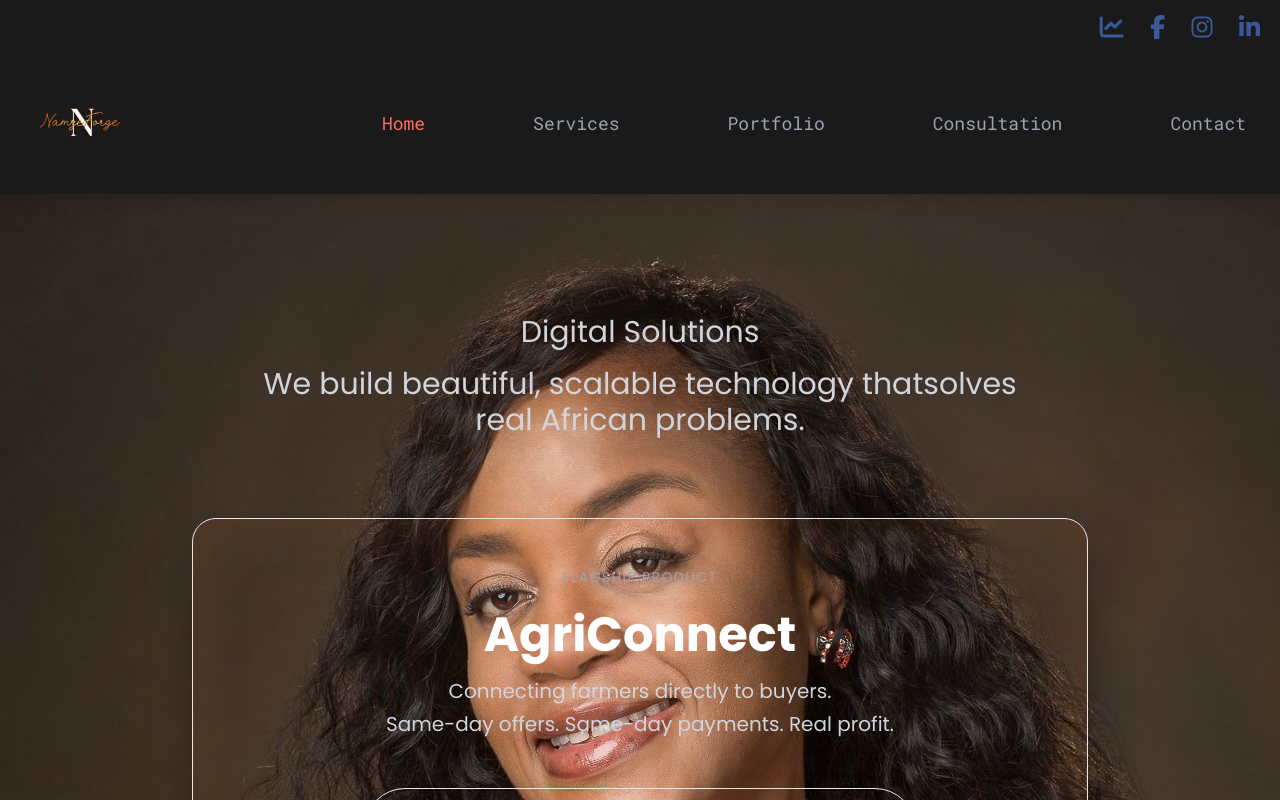
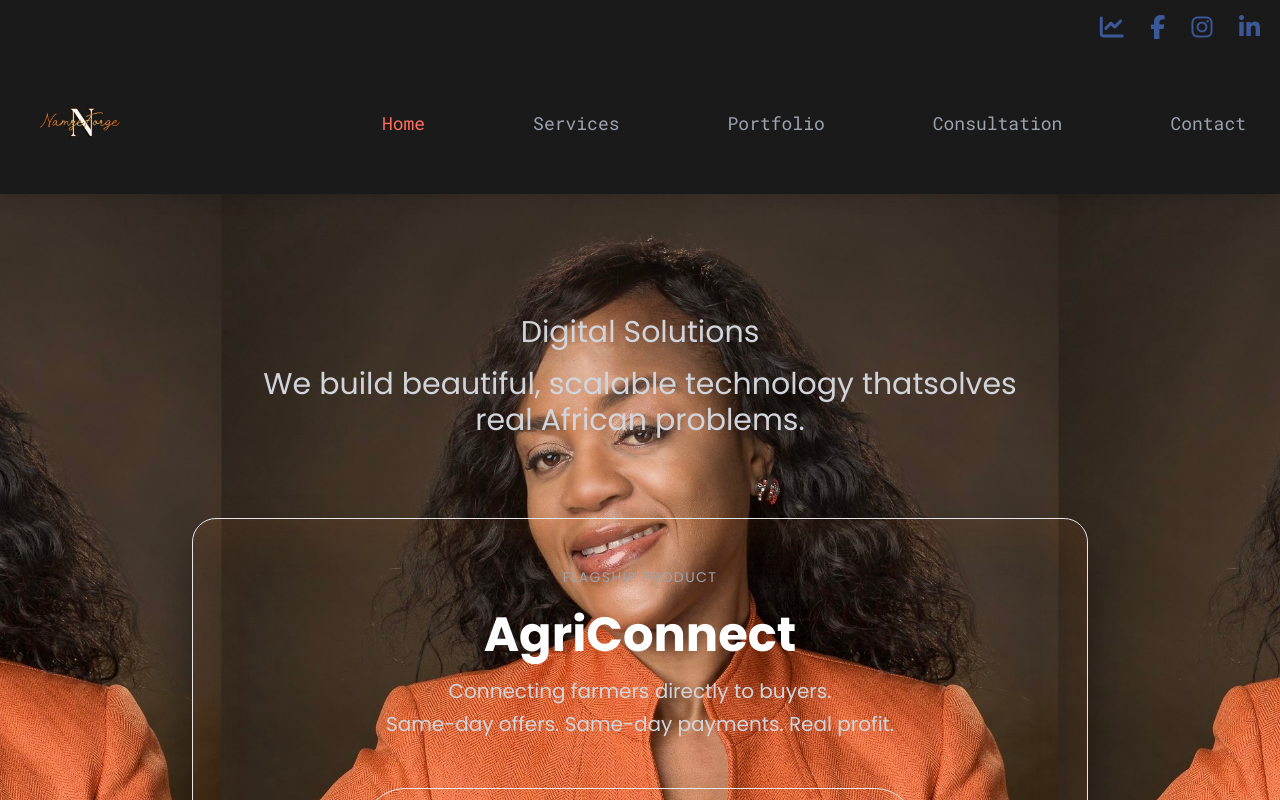
Before and after one commit to Cathy-45/cathy-portfolio-integrated, a React (Vite) app: page / in a window 1280 px wide. Shown: the top 800 px of the page. Built offline with nearby package versions, Linux system fonts and the light colour scheme.

Commit message:
final brightness upgrade — warm sunrise glow

```diff
--- a/src/components/Home.jsx
+++ b/src/components/Home.jsx
@@ -11,18 +11,18 @@ const Home = () => {
         backgroundImage: `url(${backgroundImage})`,
         backgroundAttachment: "fixed",
         backgroundPosition: "center 20%",
-        backgroundSize: "cover",
+        backgroundSize: "contain",
       }}
     >
       {/* LIGHTER OVERLAY — PERFECT ON MOBILE */}
-      <div className="absolute inset-0 bg-gradient-to-b from-black/70 via-black/50 to-black/80" />
-
-      {/* LIGHTER + RICHER OVERLAY FOR MOBILE */}
-      <div
-        className="absolute inset-0 bg-gradient-to-b from-black/60 via-black/40 to-black/80
-                  md:from-black/80 md:via-black/60 md:to-black/90"
-      />
-
+      {/* BRIGHTER, WARMER OVERLAY — PERFECT FOR MOBILE & DESKTOP */}
+<div className="absolute inset-0 bg-gradient-to-b
+                from-black/50
+                via-black/30
+                to-black/70
+                md:from-black/60
+                md:via-black/40
+                md:to-black/80" />
       {/* rest of your code stays exactly the same */}
 
       {/* MAIN CONTENT */}
```
